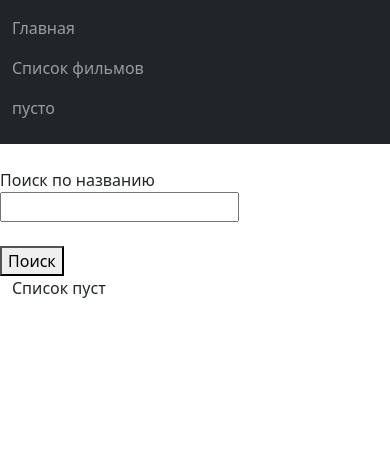
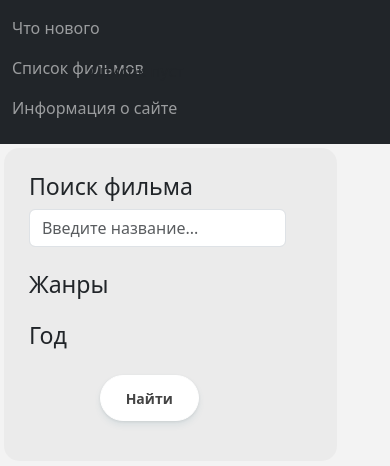
Before and after one commit to AlexyVlad/my_project, a Django app: page /movies in a window 390 px wide; the page is wider, and only the part inside the window is pictured. Shown: the top 466 px of that part. Run offline with Django 4.2, Linux system fonts and the light colour scheme; data that the repository does not hold is empty.

Commit message:
Фильтры, css, много фиксов

```diff
--- a/movies/filters.py
+++ b/movies/filters.py
@@ -1,10 +1,2 @@
 import django_filters as filters
 from movies.models import Movie
-
-
-class MovieNameFilter(filters.FilterSet):
-    name = filters.CharFilter(label="Поиск по названию", field_name='title', lookup_expr="icontains")
-
-    class Meta:
-        model = Movie
-        fields = ['title', ]
--- a/movies/templates/base.html
+++ b/movies/templates/base.html
@@ -8,23 +8,22 @@
 </head>
     <title> {% block title %} {% endblock %} </title>
 </head>
-<body>
+<body style="background-color:#918d8d1a">
 <nav class="navbar navbar-expand-lg navbar-dark bg-dark">
     <div class="container-fluid">
         <ul class="navbar-nav me-auto mb-2 mb-lg-0">
           <li class="nav-item">
-                <a class="nav-link" href="/">Главная</a>
+            <a class="nav-link" href="/">Что нового</a>
           </li>
           <li class="nav-item">
             <a class="nav-link" href="/movies">Список фильмов</a>
           </li>
           <li class="nav-item">
-                <a class="nav-link" href="#">пусто</a>
+            <a class="nav-link" href="/info">Информация о сайте</a>
           </li>
         </ul>
     </div>
   </nav>
-      <br>
 {% block content %}
 {% endblock %}
 </body>
--- a/movies/templates/movie_list.html
+++ b/movies/templates/movie_list.html
@@ -1,23 +1,62 @@
 {% extends 'base.html' %}
+
+{% block title %} Список фильмов {% endblock %}
 
 {% block content %}
 
-<form method="GET">
-        {{ filter.form.name.label }}<br>{{ filter.form.name }}
-        <br><br><button type="submit">Поиск</button>
+<div class="left_panel">
+    <div class="search-bar w3layouts-newsletter">
+        <h3 class="sear-head editContent">Поиск фильма</h3>
+        <form action="{% url 'search' %}" method="get" class="d-flex editContent">
+            <input type="search" placeholder="Введите название..." name="search" class="form-control" required="">
+            <button type="submit" class="btn1 btn ">
+                <span class="fa fa-search" aria-hidden="true"></span>
+            </button>
+        </form>
+    </div>
+
+    <form action="{% url 'filter' %}" method="get">
+        <div class="left-side my-4">
+            <h3 class="sear-head editContent">Жанры</h3>
+            <ul class="w3layouts-box-list">
+                {% for genre in view.get_genres %}
+                    <li class="editContent">
+                        <input type="checkbox" class="checked" name="genre" value="{{ genre.id }}">
+                        <span class="span editContent">{{ genre.name }}</span>
+                    </li>
+                {% endfor %}
+            </ul>
+        </div>
+
+        <div class="left-side">
+            <h3 class="sear-head editContent">Год</h3>
+            <ul class="w3layouts-box-list">
+                {% for movie in view.get_years %}
+                    <li class="editContent">
+                        <input type="checkbox" class="checked" name="year" value="{{ movie.year }}">
+                        <span class="span editContent">{{ movie.year }}</span>
+                    </li>
+                {% endfor %}
+            </ul>
+        </div>
+        <button type="submit" class="search_btn">Найти</button>
     </form>
+</div>
+
 
 <div class="container">
 {% for movie in object_list %}
- {% if not movie.draft %}
   <div class="item">
    <div class="col-lg-8">
-    <div > <a href="movies/{{movie.id}}"> {{ movie.title }} </a> </div>
+    <div >
+        <a href="{{ movie.get_absolute_url }}">
+            {{ movie.title }}
+        </a>
+    </div>
     <div><img src="{{ movie.poster.url }}"></div>
     <div > {{ movie.description }} </div>
    </div>
   </div>
- {% endif %}
 {% empty %} <p>Список пуст</p>
 
 {% endfor %}
--- a/movies/urls.py
+++ b/movies/urls.py
@@ -1,10 +1,15 @@
 from django.urls import path, include
-from . import views
-from .views import MoviesListView, MovieDetailView
+from movies import views
+from movies.views import MoviesListView, MovieDetailView, AddReview, ActorDetailView, FilterMoviesView, \
+    NewMoviesListView, InfoView
 
 urlpatterns = [
-    path('', views.index, name="base"),
+    path('', NewMoviesListView.as_view(), name="base"),
+    path('info', InfoView.as_view(), name="base"),
     path('movies', MoviesListView.as_view(), name="moviesList"),
-    path('movies/<int:pk>', MovieDetailView.as_view(), name="detail_movie"),
-    path("review/<int:pk>/", views.AddReview.as_view(), name="add_review"),
+    path("filter/", views.FilterMoviesView.as_view(), name='filter'),
+    path("search/", views.Search.as_view(), name='search'),
+    path("<slug:slug>/", MovieDetailView.as_view(), name="movie_detail"),
+    path("review/<int:pk>/", AddReview.as_view(), name="add_review"),
+    path("actor/<str:slug>/", ActorDetailView.as_view(), name="actor_detail"),
 ]
--- a/movies/views.py
+++ b/movies/views.py
@@ -1,45 +1,88 @@
-from django.views.generic import ListView, DetailView, View
+from django.db.models import Q
+from django.views.generic import ListView, DetailView, TemplateView, View
 from django.shortcuts import render
-from movies.models import Movie
+from movies.models import Movie, Actor, Genre
 from django.shortcuts import render, redirect
 
-from . import filters
-from .forms import ReviewForm
+from movies.forms import ReviewForm
+
+from django.db.models import Max, F
 
 
-def index(request):
-    return render(request, 'main.html')
+class GenreYear:
+#Жанры и года
+    def get_genres(self):
+        return Genre.objects.all()
+
+    def get_years(self):
+        return Movie.objects.filter(draft=False).values("year")
 
 
-class MoviesListView(ListView):
+class NewMoviesListView(ListView):
+    model = Movie
+    template_name = "main.html"
+
+    def get_new_movie_list(self):
+        return Movie.objects.filter(draft=False).annotate(latest_year=Max('genres__movie__year')).\
+            filter(year=F('latest_year'))
+
+
+class MoviesListView(ListView, GenreYear, ):
     model = Movie
     template_name = "movie_list.html"
+    queryset = Movie.objects.filter(draft=False)
 
-    def get_filters(self):
-        return filters.MovieNameFilter(self.request.GET)
+
+class InfoView(TemplateView):
+    template_name = "inform.html"
+
+
+class FilterMoviesView(GenreYear, ListView, ):
+#Фильтры по фильмам
+    template_name = "movie_list.html"
+    def get_queryset(self):
+        queryset = Movie.objects.filter(
+            Q(year__in=self.request.GET.getlist("year")) |
+            Q(genres__in=self.request.GET.getlist("genre"))
+        ).distinct()
+        return queryset
+
+
+class Search(ListView):
+#Поиск по фильму
+    #paginate_by = 3
+    template_name = "movie_list.html"
 
     def get_queryset(self):
-        return self.get_filters().qs
+        return Movie.objects.filter(title__icontains=self.request.GET.get("search"))
 
-    def get_context_data(self, **kwargs):
-        context = super().get_context_data(**kwargs)
-        context['filter'] = self.get_filters()
+    def get_context_data(self, *args, **kwargs):
+        context = super().get_context_data(*args, **kwargs)
+        context["search"] = f'search={self.request.GET.get("search")}'
         return context
 
 
 class MovieDetailView(DetailView):
     model = Movie
-    #slug_field = "url"
     template_name = "movie_detail.html"
+    slug_field = "url"
+
+
+class ActorDetailView(DetailView):
+    model = Actor
+    template_name = 'actor_detail.html'
+    slug_field = "name"
 
 
 class AddReview(View):
-    """Отзывы"""
+#Добавление отзыва
     def post(self, request, pk):
         form = ReviewForm(request.POST)
         movie = Movie.objects.get(id=pk)
         if form.is_valid():
             form = form.save(commit=False)
+            if request.POST.get("parent", None):
+                form.parent_id = int(request.POST.get("parent"))
             form.movie = movie
             form.save()
-        return redirect("/movies/"+str(pk))
+        return redirect(movie.get_absolute_url())
--- a/static/movies/style.css
+++ b/static/movies/style.css
@@ -6,19 +6,101 @@
 .container{
     display: flex;
     flex-wrap:wrap;
+    position: absolute;
+    left: 20%;
+    margin-top:-85px;
 }
+
 
 .item {
     width:25%;
     margin-left: 5%;
-    margin-bottom: 4%;
-    margin-top: 1%;
+    margin-top: 10%;
 }
 
-.img{
-    width:25%;
+.left_panel{
+    position: absolute;
+    margin-left: 1%;
+    margin-top: 1%;
+    background: rgb(0.57, 0.55, 0.55, 0.03);
+    border-radius: 15px;
+    padding: 25px;
 }
 
-.ac_form{
-    margin-left: 3%;
+.new_item {
+    width:25%;
+    margin-left: 5%;
+    margin-top: 9%;
 }
+
+.movie_detail{
+    margin-left: 2%;
+}
+
+.comment{
+    background: rgb(220, 220, 220, 0.3);
+    width: 43%;
+    border-radius: 15px;
+    padding-left: 3%;
+    padding-top: 15px;
+    padding-bottom: 10px;
+}
+
+.ans_comment{
+    background: rgb(192, 192, 192, 0.15);
+    width: 75%;
+    border-radius: 10px;
+    padding-left: 3%;
+    padding-top: 5px;
+    padding-bottom: 5px;
+}
+
+.comment_form{
+    margin-left: 25%;
+}
+
+
+.font{
+    font-size: 24px;
+}
+
+ul{
+    list-style-type: none;
+}
+
+.search_btn {
+	display: inline-block;
+	box-sizing: border-box;
+	padding: 0 25px;
+	margin: 0 15px 15px 0;
+	outline: none;
+	border: 1px solid #fff;
+	border-radius: 50px;
+	height: 46px;
+	line-height: 46px;
+	font-size: 14px;
+	font-weight: 600;
+	text-decoration: none;
+	color: #444;
+	background-color: #fff;
+	box-shadow: 0 4px 6px rgb(65 132 144 / 10%), 0 1px 3px rgb(0 0 0 / 8%);
+	cursor: pointer;
+	user-select: none;
+	appearance: none;
+	touch-action: manipulation;
+	vertical-align: top;
+	transition: box-shadow 0.2s;
+	margin-left:25%;
+	margin-top:3%;
+}
+.search_btn:focus-visible {
+	border: 1px solid #4c51f9;
+	outline: none;
+}
+.search_btn:hover {
+	transition: all 0.2s;
+	box-shadow: 0 7px 14px rgb(65 132 144 / 10%), 0 3px 6px rgb(0 0 0 / 8%);
+}
+.search_btn:active {
+	background-color: #808080;
+}
```
Also changed, not shown: movies/models.py (+6 -4 lines), movies/templates/actor_detail.html (added, +53 -0 lines), movies/templates/main.html (+19 -2 lines), movies/templates/movie_detail.html (+49 -16 lines), actors/c3115f7941cc4c0e1c2531a91be6eac4.png (deleted), movies/migrations/0001_initial.py. Lines whose indentation alone changed are shown as unchanged.
